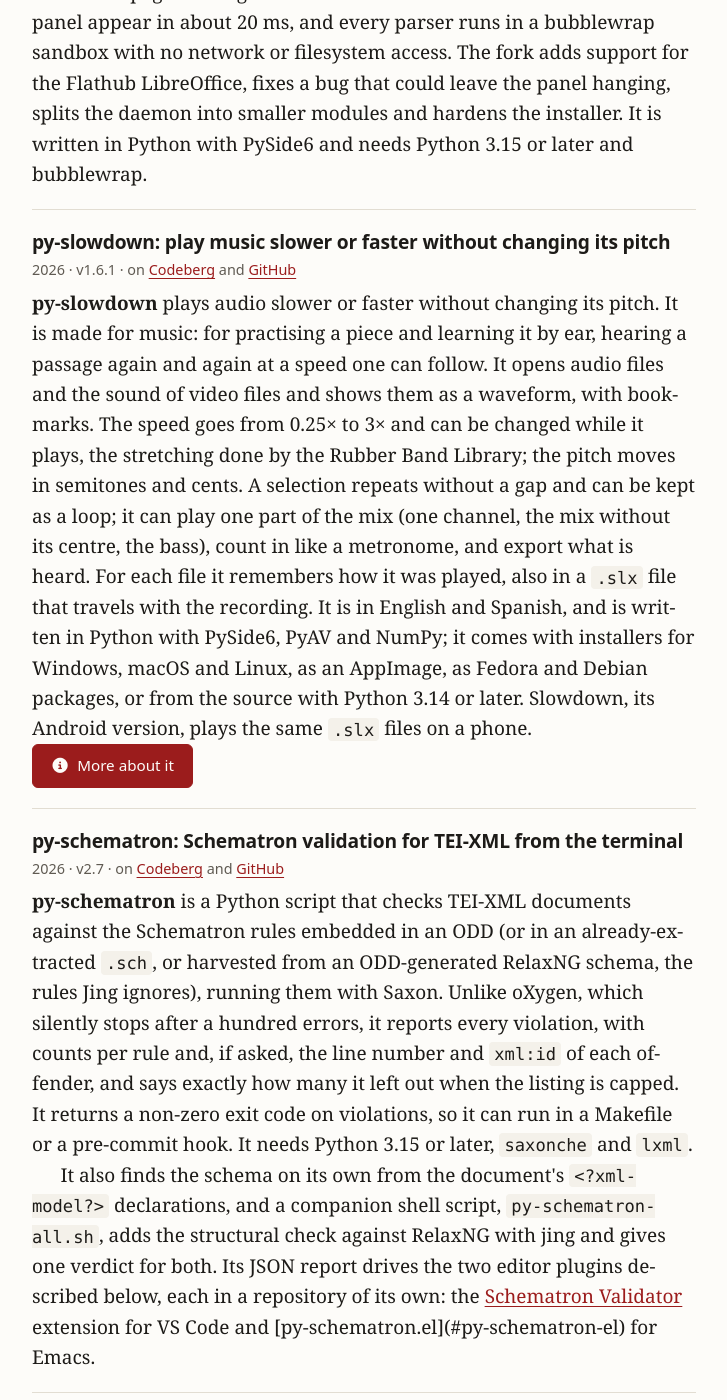
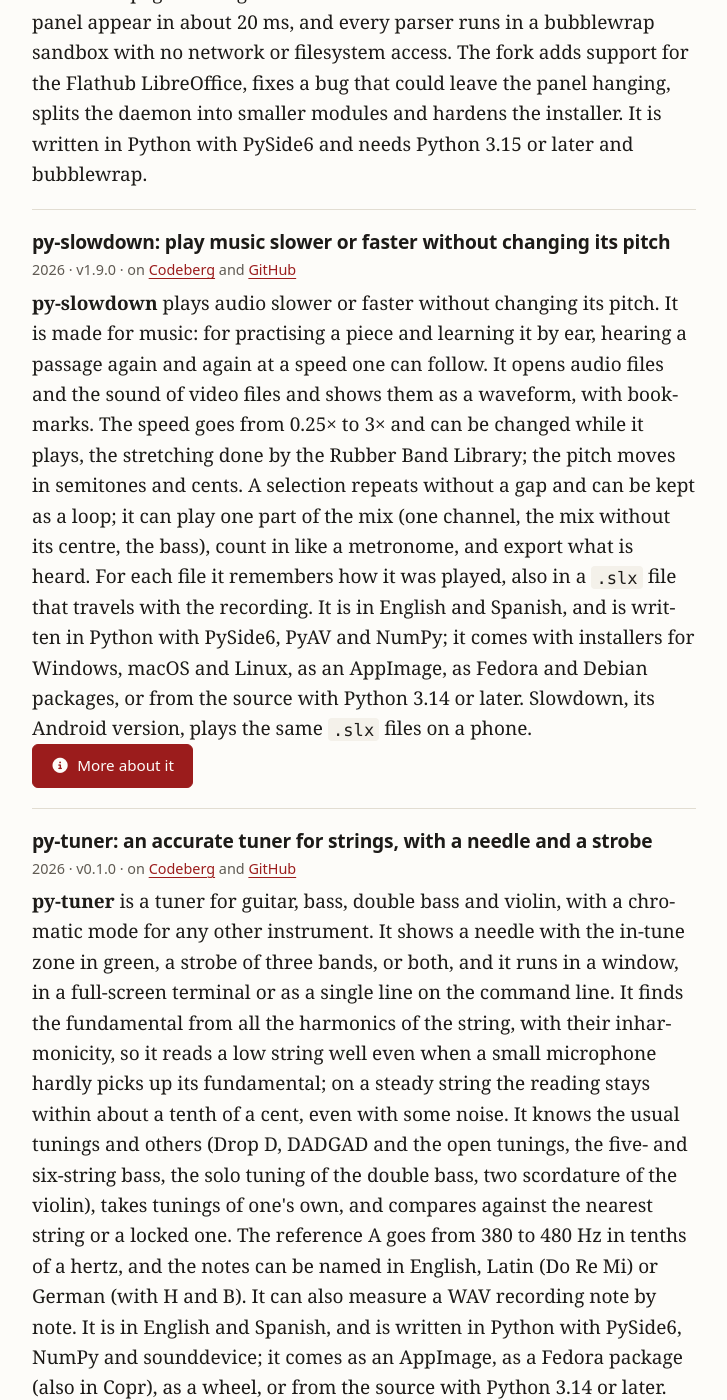
Before and after one commit to nivaca/nivaca.github.io, a Jekyll site: the page built from coding.md, in a window 1280 px wide and 1400 px high, scrolled down 3975 px. Shown: the whole window, without its empty margins (276-1003 px from the left). Built offline with Jekyll 4.4.1, drawn with Linux system fonts in a browser that asks for light colours; some web fonts are replaced; a style sheet for code colours, icons or effects is not loaded; some of the changed text lies outside the part shown.

Commit message:
Coding page: add py-tuner (v0.1.0)

```diff
--- a/coding.md
+++ b/coding.md
@@ -12,7 +12,7 @@ I write software mostly in [Python](https://www.python.org/): command-line tools
   <li class="project project-featured" id="py-words">
     <p class="feature-label">Main project</p>
     <h2><a href="https://codeberg.org/{{ site.codeberg_username }}/py-words">py-words: a Latin dictionary with morphology</a></h2>
-    <p class="project-role">2026 · v3.31 · on <a href="https://codeberg.org/{{ site.codeberg_username }}/py-words">Codeberg</a> and <a href="https://github.com/{{ site.github_username }}/py-words">GitHub</a></p>
+    <p class="project-role">2026 · v3.32 · on <a href="https://codeberg.org/{{ site.codeberg_username }}/py-words">Codeberg</a> and <a href="https://github.com/{{ site.github_username }}/py-words">GitHub</a></p>
     <a class="project-shot" href="{{ "/coding/py-words/" | relative_url }}"><img src="{{ "/images/py-words/gui_en.webp" | relative_url }}" alt="The window of py-words in dark mode, showing the entries of perspicio" loading="lazy"></a>
     <p><b>py-words</b> is a Latin-English-Latin and Latin-Spanish-Latin dictionary written in Python. It started from William Whitaker's WORDS, but both code and data have been redesigned, and it now includes Lewis and Short's English dictionary and the Spanish ones of Echave-Sustaeta and De Miguel. It analyses inflected Latin words, and whole lines of Latin, into their forms and dictionary entries, with meanings in English or Spanish, and finds the Latin for English or Spanish words. It runs in a window, on the command line, in the terminal or in a web browser, and needs only Python 3.13 or later. It also works in KRunner, the launcher of KDE Plasma, and as an Android app that carries the whole dictionary and needs no Internet connection.</p>
     <p><a class="button button-primary" href="{{ "/py-words/" | relative_url }}"><i class="fas fa-book-open" aria-hidden="true"></i> Try it in your browser</a>
@@ -23,7 +23,7 @@ I write software mostly in [Python](https://www.python.org/): command-line tools
   <li class="project project-featured" id="py-pdftools">
     <p class="feature-label">Main project</p>
     <h2><a href="https://github.com/{{ site.github_username }}/py-pdftools">py-pdftools: annotate, redact, label, impose and OCR PDF documents in one program</a></h2>
-    <p class="project-role">2026 · v1.19.0 · on <a href="https://codeberg.org/{{ site.codeberg_username }}/py-pdftools">Codeberg</a> and <a href="https://github.com/{{ site.github_username }}/py-pdftools">GitHub</a></p>
+    <p class="project-role">2026 · v1.23.0 · on <a href="https://codeberg.org/{{ site.codeberg_username }}/py-pdftools">Codeberg</a> and <a href="https://github.com/{{ site.github_username }}/py-pdftools">GitHub</a></p>
     <a class="project-shot" href="{{ "/coding/py-pdftools/" | relative_url }}"><img src="{{ "/images/py-pdftools/annotate_en.webp" | relative_url }}" alt="py-pdftools in the mode Annotate" loading="lazy"></a>
     <p><b>py-pdftools</b> edits PDF documents: it annotates and redacts them, changes their page labels, headers, footers, watermarks and the order of their pages, imposes them for printing, and reads the text of their scanned pages with tesseract. It brings together, in one window and one command line, seven programs I wrote before it (py-annotate, py-redact, py-foliation, py-imposition, py-pdfocr, pdf-word-finder and pdf2iso), and adds forms, digital signatures, passwords, bookmarks, and the combining, splitting and exporting of documents. It is in English and Spanish, and is written in Python with PyMuPDF, pikepdf, reportlab and PySide6; it comes as an AppImage for Linux, as Fedora and Debian packages, with installers for Linux, macOS and Windows, or from the source with Python 3.14 or later.</p>
     <p><a class="button button-primary" href="{{ "/coding/py-pdftools/" | relative_url }}"><i class="fas fa-info-circle" aria-hidden="true"></i> More about it</a></p>
@@ -61,9 +61,15 @@ I write software mostly in [Python](https://www.python.org/): command-line tools
 
   <li class="project" id="py-slowdown">
     <h2><a href="https://github.com/{{ site.github_username }}/py-slowdown">py-slowdown: play music slower or faster without changing its pitch</a></h2>
-    <p class="project-role">2026 · v1.6.1 · on <a href="https://codeberg.org/{{ site.codeberg_username }}/py-slowdown">Codeberg</a> and <a href="https://github.com/{{ site.github_username }}/py-slowdown">GitHub</a></p>
+    <p class="project-role">2026 · v1.9.0 · on <a href="https://codeberg.org/{{ site.codeberg_username }}/py-slowdown">Codeberg</a> and <a href="https://github.com/{{ site.github_username }}/py-slowdown">GitHub</a></p>
     <p><b>py-slowdown</b> plays audio slower or faster without changing its pitch. It is made for music: for practising a piece and learning it by ear, hearing a passage again and again at a speed one can follow. It opens audio files and the sound of video files and shows them as a waveform, with bookmarks. The speed goes from 0.25× to 3× and can be changed while it plays, the stretching done by the Rubber Band Library; the pitch moves in semitones and cents. A selection repeats without a gap and can be kept as a loop; it can play one part of the mix (one channel, the mix without its centre, the bass), count in like a metronome, and export what is heard. For each file it remembers how it was played, also in a <code>.slx</code> file that travels with the recording. It is in English and Spanish, and is written in Python with PySide6, PyAV and NumPy; it comes with installers for Windows, macOS and Linux, as an AppImage, as Fedora and Debian packages, or from the source with Python 3.14 or later. Slowdown, its Android version, plays the same <code>.slx</code> files on a phone.</p>
     <p><a class="button button-primary" href="{{ "/coding/py-slowdown/" | relative_url }}"><i class="fas fa-info-circle" aria-hidden="true"></i> More about it</a></p>
+  </li>
+
+  <li class="project" id="py-tuner">
+    <h2><a href="https://github.com/{{ site.github_username }}/py-tuner">py-tuner: an accurate tuner for strings, with a needle and a strobe</a></h2>
+    <p class="project-role">2026 · v0.1.0 · on <a href="https://codeberg.org/{{ site.codeberg_username }}/py-tuner">Codeberg</a> and <a href="https://github.com/{{ site.github_username }}/py-tuner">GitHub</a></p>
+    <p><b>py-tuner</b> is a tuner for guitar, bass, double bass and violin, with a chromatic mode for any other instrument. It shows a needle with the in-tune zone in green, a strobe of three bands, or both, and it runs in a window, in a full-screen terminal or as a single line on the command line. It finds the fundamental from all the harmonics of the string, with their inharmonicity, so it reads a low string well even when a small microphone hardly picks up its fundamental; on a steady string the reading stays within about a tenth of a cent, even with some noise. It knows the usual tunings and others (Drop D, DADGAD and the open tunings, the five- and six-string bass, the solo tuning of the double bass, two scordature of the violin), takes tunings of one's own, and compares against the nearest string or a locked one. The reference A goes from 380 to 480 Hz in tenths of a hertz, and the notes can be named in English, Latin (Do Re Mi) or German (with H and B). It can also measure a WAV recording note by note. It is in English and Spanish, and is written in Python with PySide6, NumPy and sounddevice; it comes as an AppImage, as a Fedora package (also in Copr), as a wheel, or from the source with Python 3.14 or later.</p>
   </li>
 
   <li class="project" id="py-schematron">
```
Also changed, not shown: es/programacion.md (+9 -3 lines), la/programmata.md (+9 -3 lines).
